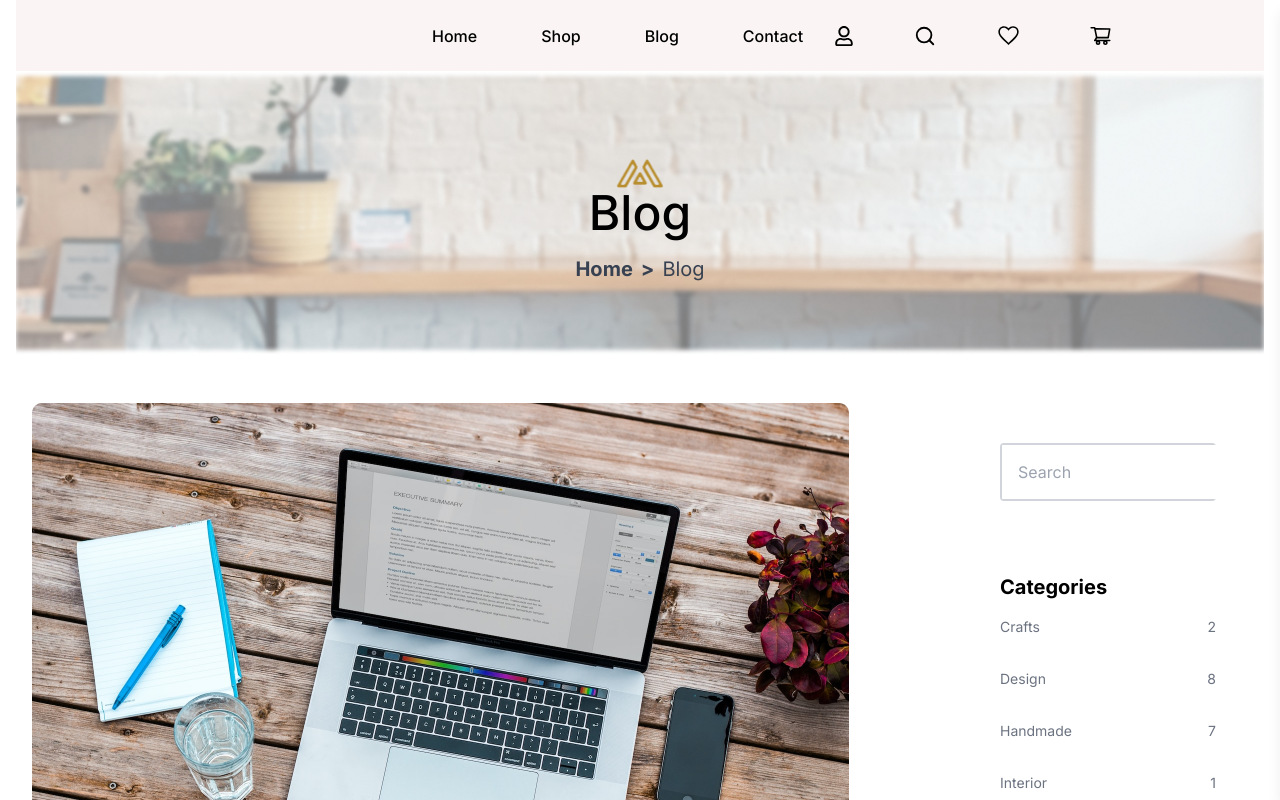
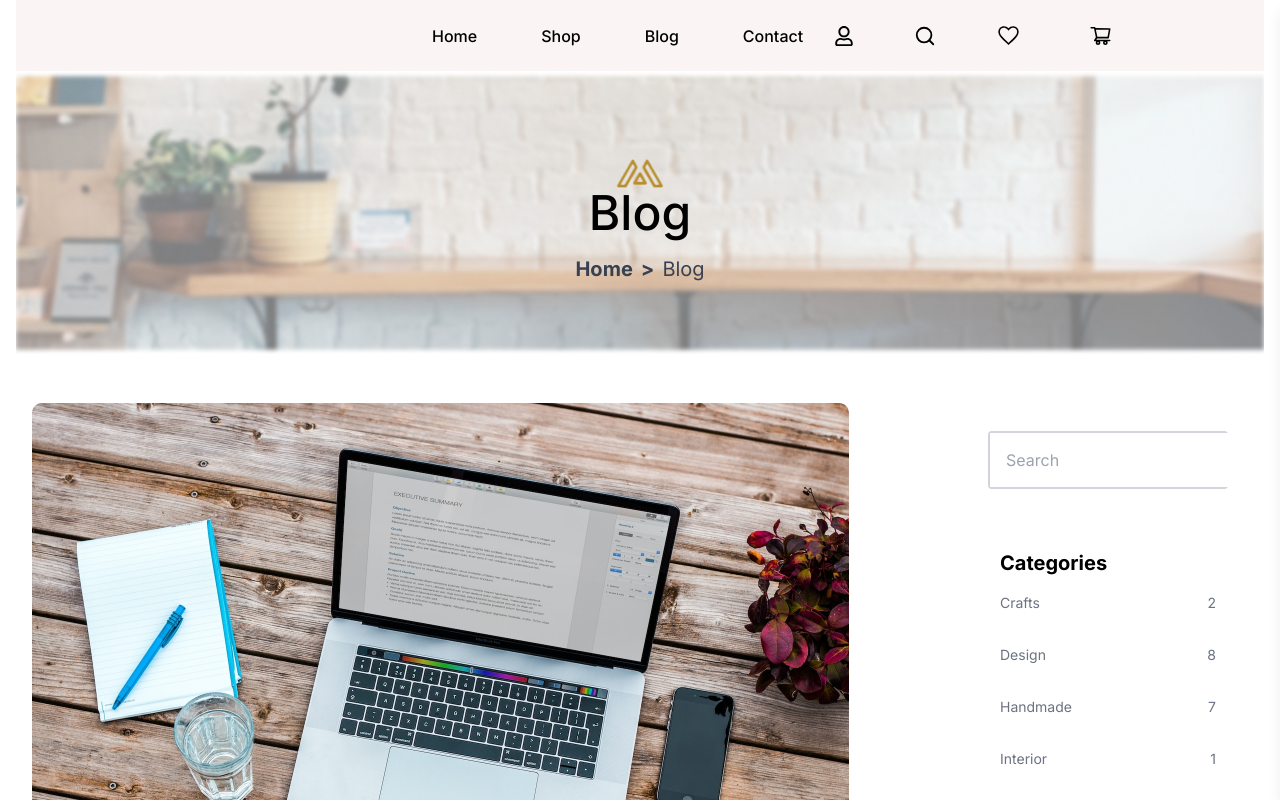
Before and after one commit to HadiqaGohar/Figma-Design-Hackathon, a Next.js app: page /blog in a window 1280 px wide. Shown: the top 800 px of the page. Built offline with nearby package versions, Linux system fonts and the light colour scheme.

Commit message:
remove extra padding

```diff
--- a/src/app/blog/page.tsx
+++ b/src/app/blog/page.tsx
@@ -101,7 +101,7 @@ function Blog() {
         {/* Sidebar Section */}
         <div className="mt-10 lg:w-1/4 p-6 gap-6">
           {/* Search Bar */}
-          <div className="p-6 rounded-lg">
+          <div className="p-3 rounded-lg">
             <div className="flex items-center rounded w-full border-2 border-gray-300 h-[58px]">
               <input
                 type="text"
```
